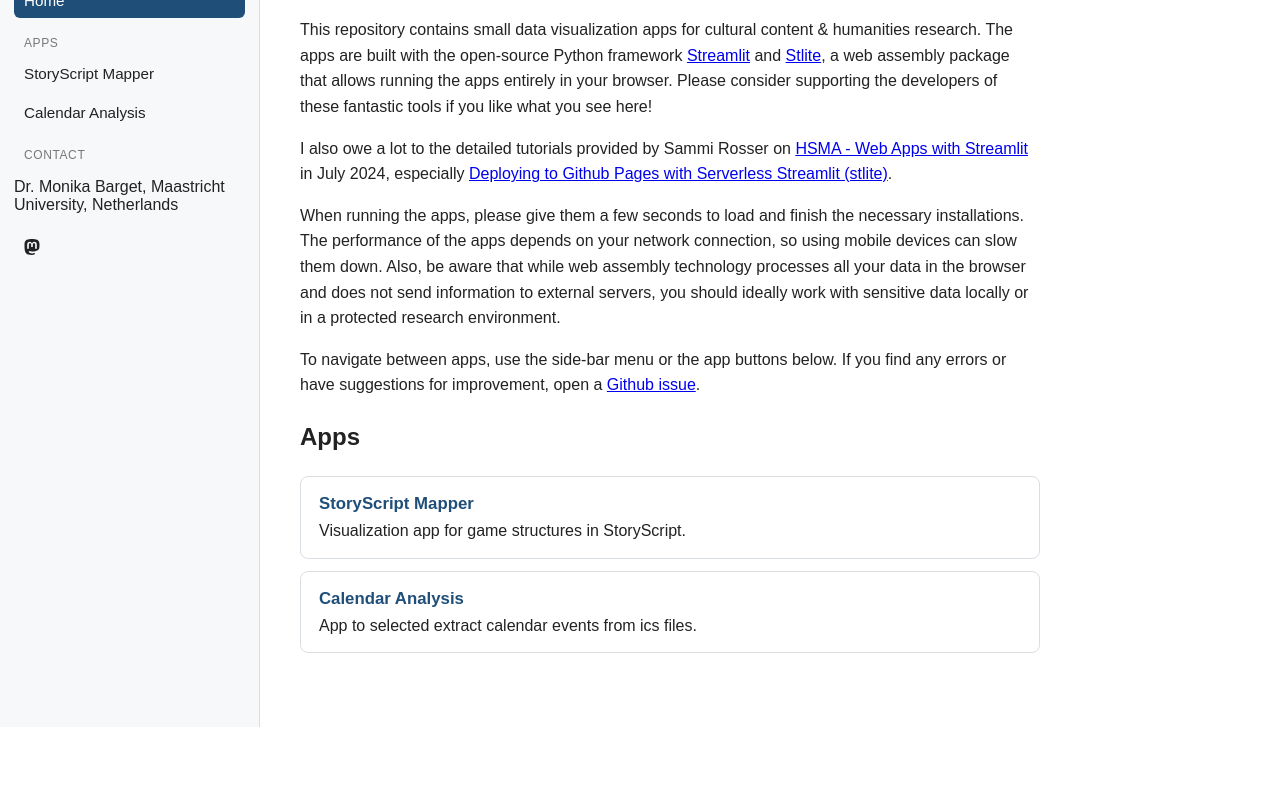
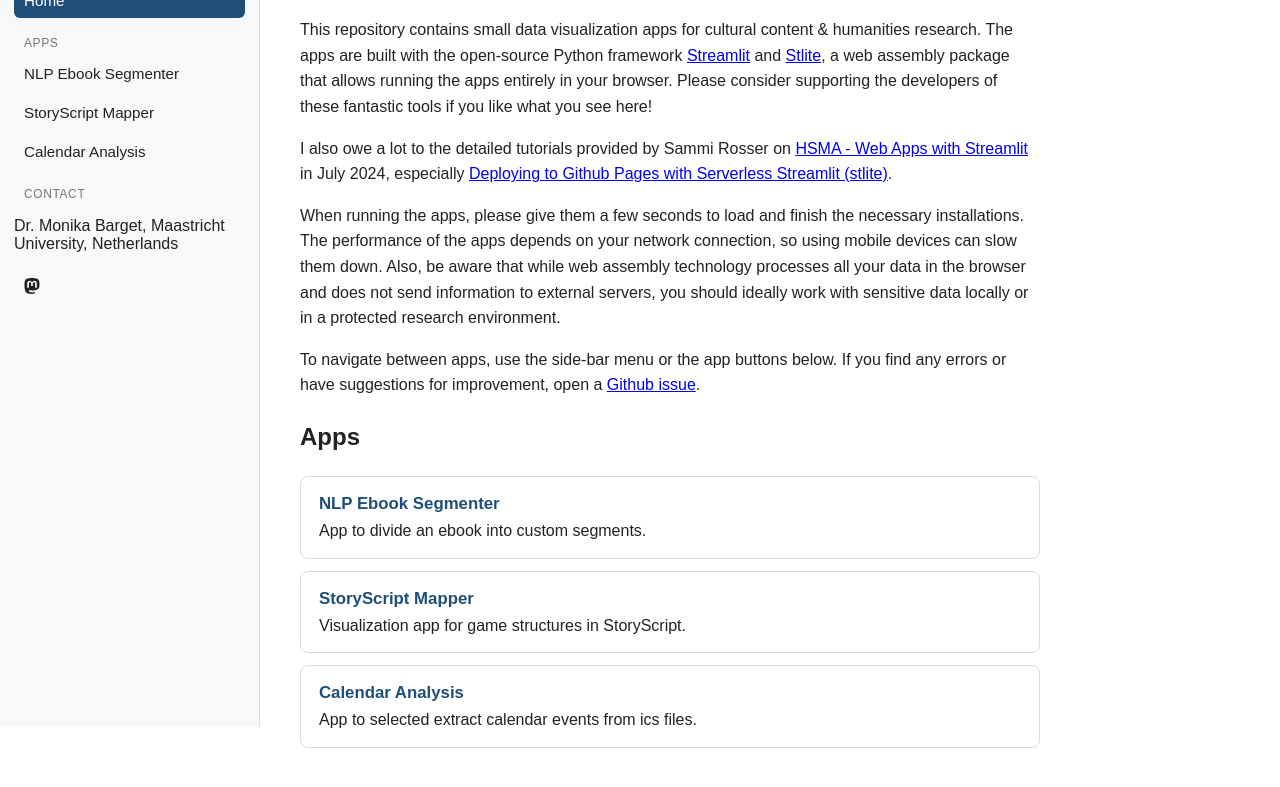
Before and after one commit to MonikaBarget/DataViz4Culture, a plain HTML site: page index.html in a window 1280 px wide. Shown: the part 73-860 px from the top of the page. Before the commit the page ends 800 px from the top, so only its background shows below. Drawn offline with Linux system fonts and the light colour scheme.

Commit message:
Add NLP Ebook Segmenter to apps list

```diff
--- a/index.html
+++ b/index.html
@@ -74,6 +74,8 @@
   <script>
     // ---- List of apps linked in the side-bar menu ----
     const APPS = [
+      { folder: "nlp_ebook_segmenter", title: "NLP Ebook Segmenter",
+        text: "App to divide an ebook into custom segments." },
       { folder: "storyscript_storymapper", title: "StoryScript Mapper",
         text: "Visualization app for game structures in StoryScript." },
       { folder: "calendar_analysis", title: "Calendar Analysis",
```
